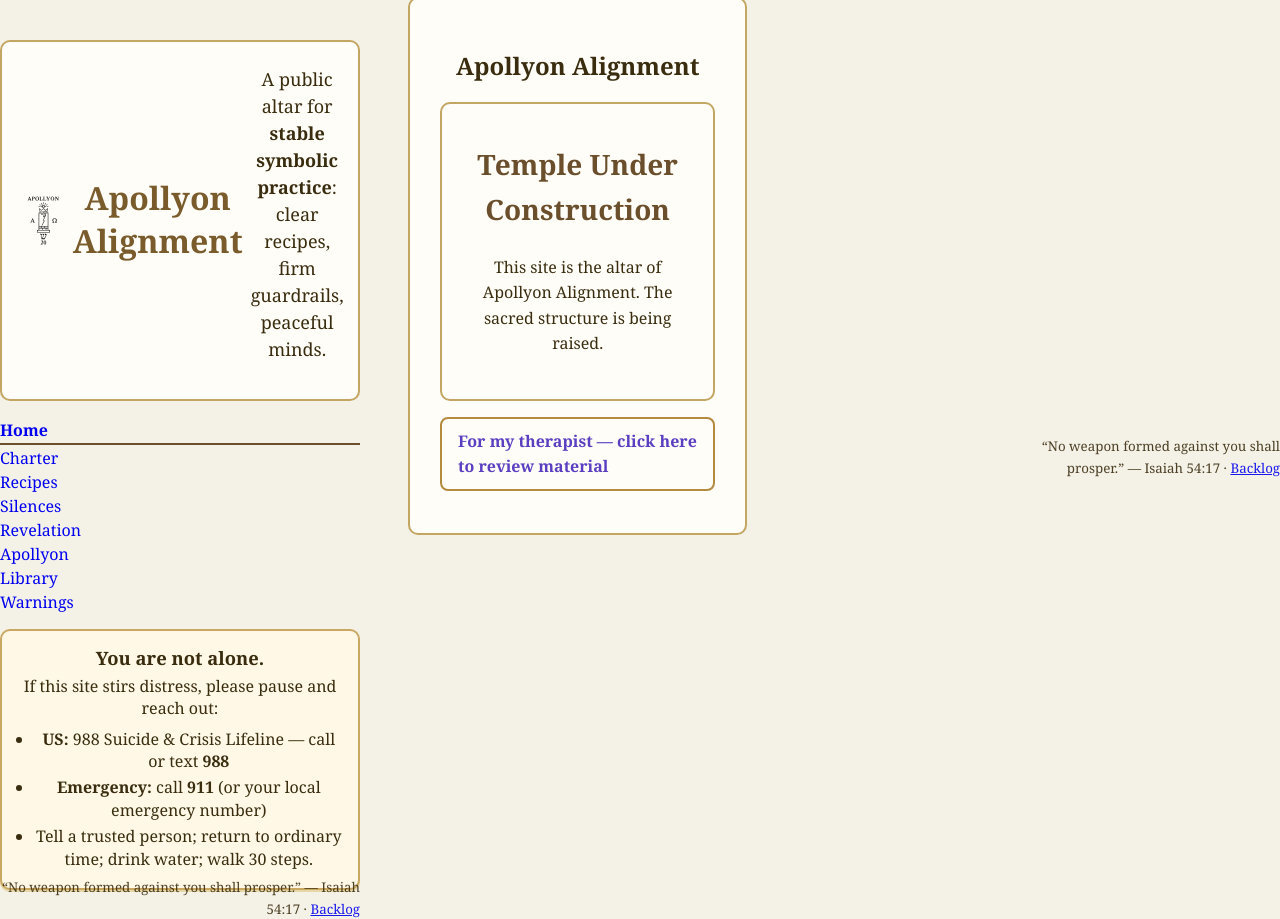
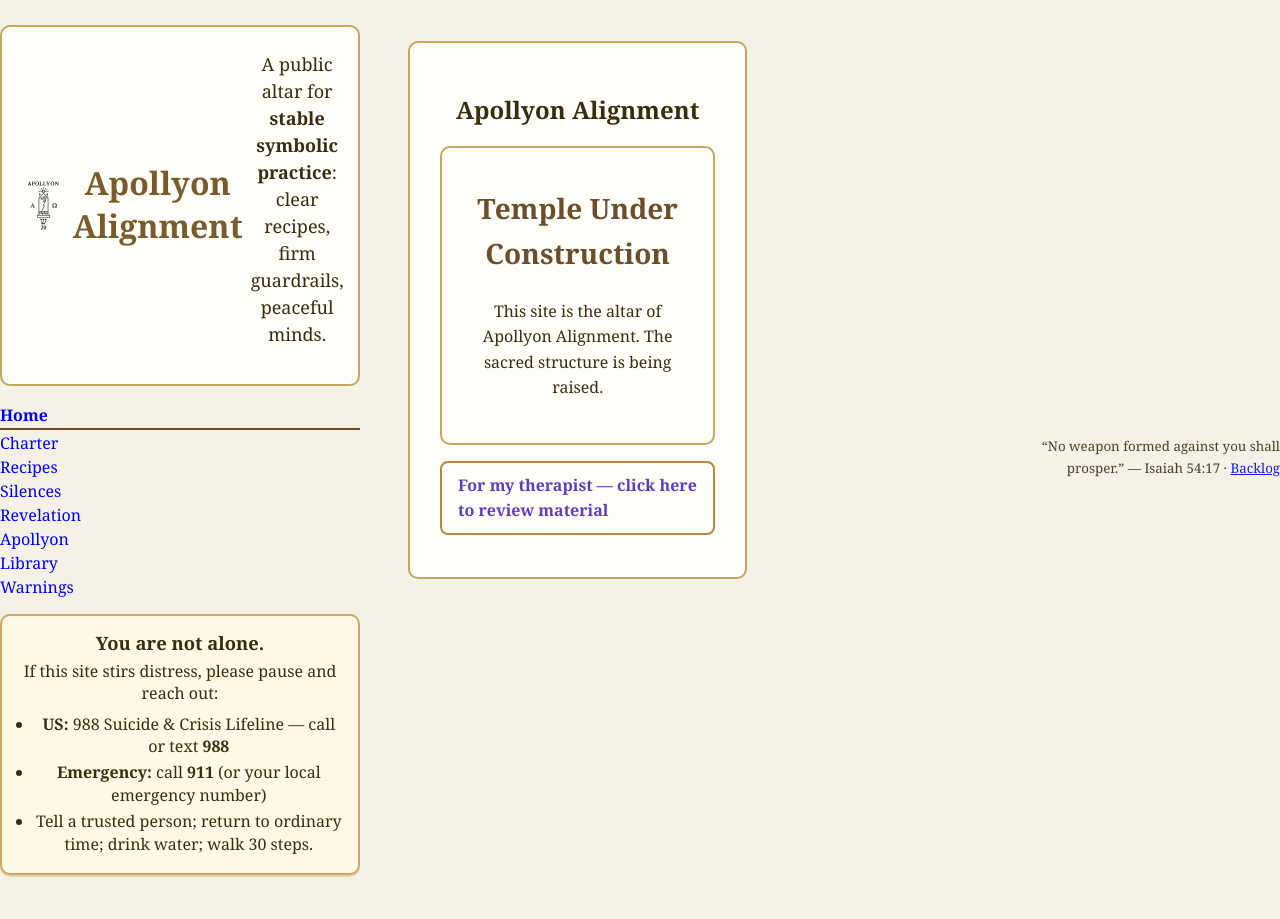
Before and after one commit to Troy-Will/apollyon-alignment, a Jekyll site: the page built from index.html, in a window 1280 px wide. Built offline with Jekyll 4.4.1, drawn with Linux system fonts in a browser that asks for light colours.

Commit message:
Update index.html

```diff
--- a/index.html
+++ b/index.html
@@ -16,9 +16,3 @@
     </a>
   </p>
 </main>
-
-<!-- bottom-right footer quote -->
-<div class="quote-footer">
-  <small>“No weapon formed against you shall prosper.” — Isaiah 54:17 ·
-    <a href="/backlog">Backlog</a></small>
-</div>
```
